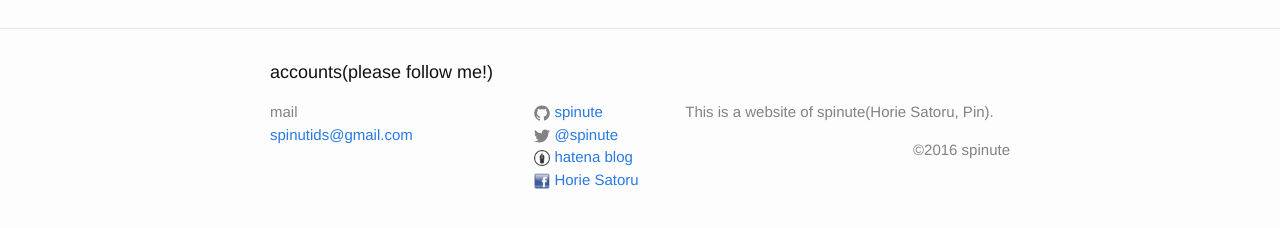
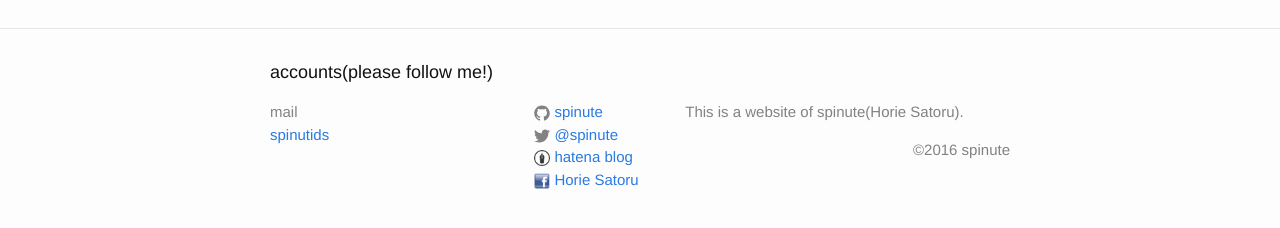
Before and after one commit to spinute/spinute.github.io, a Jekyll site: the page built from index.html, in a window 1280 px wide. Shown: the part 472-700 px from the top of the page. Built offline with Jekyll 4.4.1, drawn with Linux system fonts in a browser that asks for light colours.

Commit message:
refine email

```diff
--- a/_config.yml
+++ b/_config.yml
@@ -3,9 +3,9 @@
 
 # Site settings
 title: Pin's
-email: spinutids@gmail.com
+email: spinutids<at><gmail>
 descript: >
-  This is a website of spinute(Horie Satoru, Pin).<br>
+  This is a website of spinute(Horie Satoru).<br>
   <div align='right'>&copy;2016&nbsp;spinute</div>
 baseurl: ""
 url: "http://spinute.org"
```
